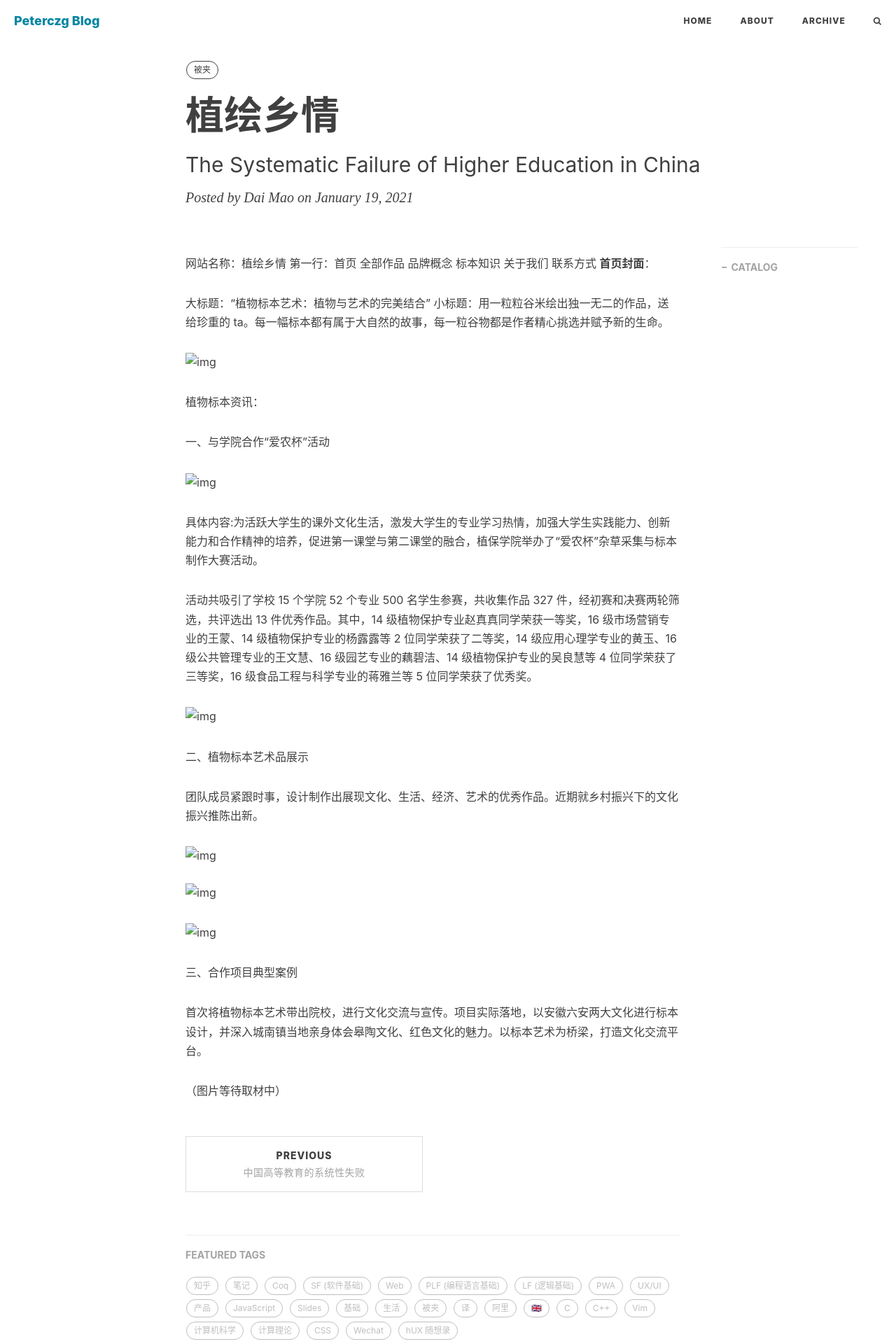
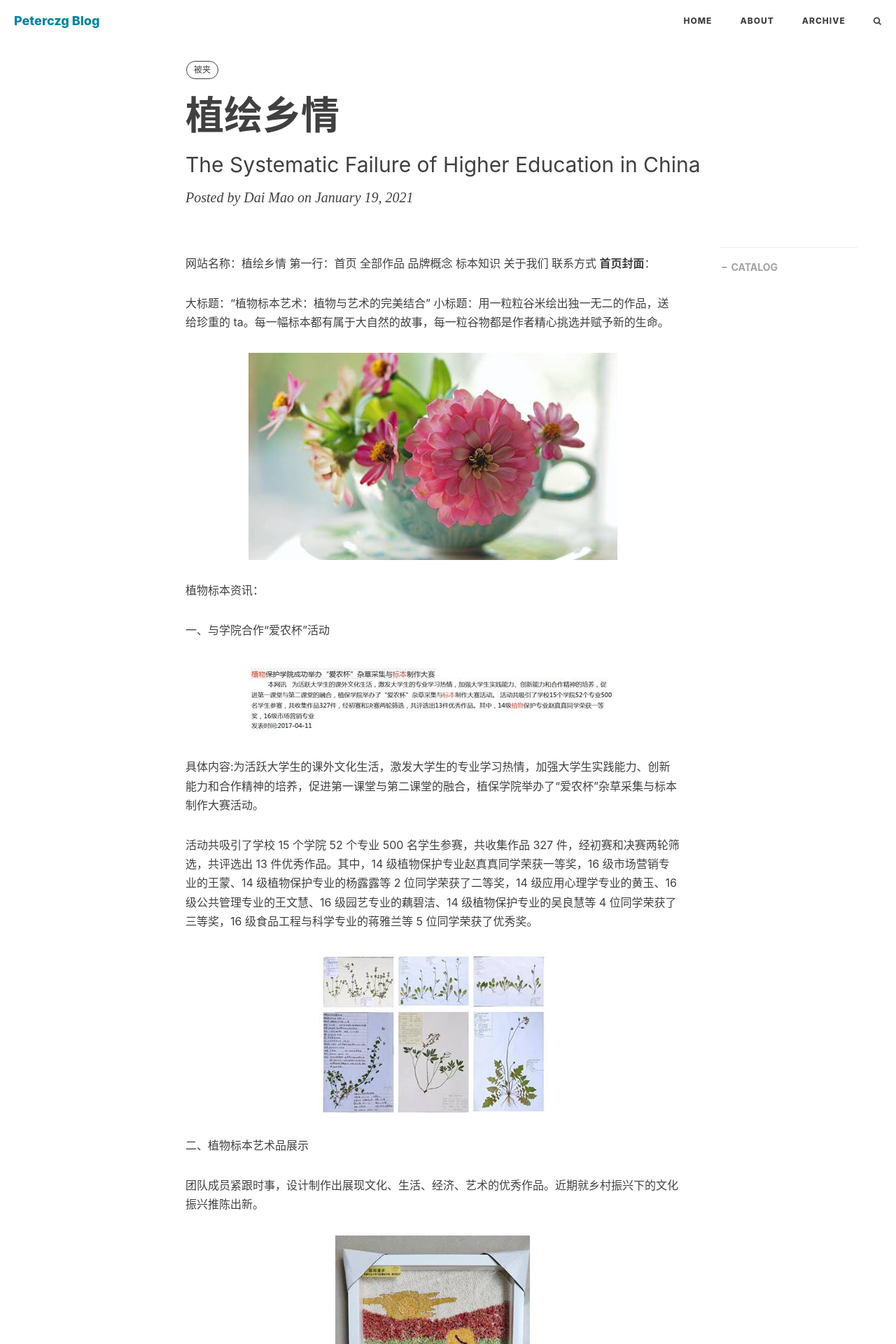
Before and after one commit to peterczg/peterczg.github.io, a Jekyll site: the page built from _posts/2021-03-14-植绘乡情.md, in a window 1280 px wide. Shown: the top 1920 px of the page at 70% size. Built offline with Jekyll 4.4.1, drawn with Linux system fonts in a browser that asks for light colours; nearby versions of some CDN libraries; comment, search, counter and statistics services are not loaded.

Commit message:
change plant img path

```diff
--- a/_posts/2021-03-14-植绘乡情.md
+++ b/_posts/2021-03-14-植绘乡情.md
@@ -17,27 +17,27 @@ tags:
 大标题：“植物标本艺术：植物与艺术的完美结合”
 小标题：用一粒粒谷米绘出独一无二的作品，送给珍重的 ta。每一幅标本都有属于大自然的故事，每一粒谷物都是作者精心挑选并赋予新的生命。
 
-![img](img/in-post/post-plant/image002.jpg)
+![img](/img/in-post/post-plant/image002.jpg)
 
 植物标本资讯：
 
 一、与学院合作“爱农杯”活动
 
-![img](img/in-post/post-plant/image004.jpg)
+![img](/img/in-post/post-plant/image004.jpg)
 
 具体内容:为活跃大学生的课外文化生活，激发大学生的专业学习热情，加强大学生实践能力、创新能力和合作精神的培养，促进第一课堂与第二课堂的融合，植保学院举办了“爱农杯”杂草采集与标本制作大赛活动。
 
 活动共吸引了学校 15 个学院 52 个专业 500 名学生参赛，共收集作品 327 件，经初赛和决赛两轮筛选，共评选出 13 件优秀作品。其中，14 级植物保护专业赵真真同学荣获一等奖，16 级市场营销专业的王蒙、14 级植物保护专业的杨露露等 2 位同学荣获了二等奖，14 级应用心理学专业的黄玉、16 级公共管理专业的王文慧、16 级园艺专业的藕碧洁、14 级植物保护专业的吴良慧等 4 位同学荣获了三等奖，16 级食品工程与科学专业的蒋雅兰等 5 位同学荣获了优秀奖。
 
-![img](img/in-post/post-plant/image006.jpg)
+![img](/img/in-post/post-plant/image006.jpg)
 
 二、植物标本艺术品展示
 
 团队成员紧跟时事，设计制作出展现文化、生活、经济、艺术的优秀作品。近期就乡村振兴下的文化振兴推陈出新。
 
-![img](img/in-post/post-plant/image008.jpg)![img](img/in-post/post-plant/image010.jpg)
+![img](/img/in-post/post-plant/image008.jpg)![img](/img/in-post/post-plant/image010.jpg)
 
-![img](img/in-post/post-plant/image012.jpg)
+![img](/img/in-post/post-plant/image012.jpg)
 
 三、合作项目典型案例
 
```
